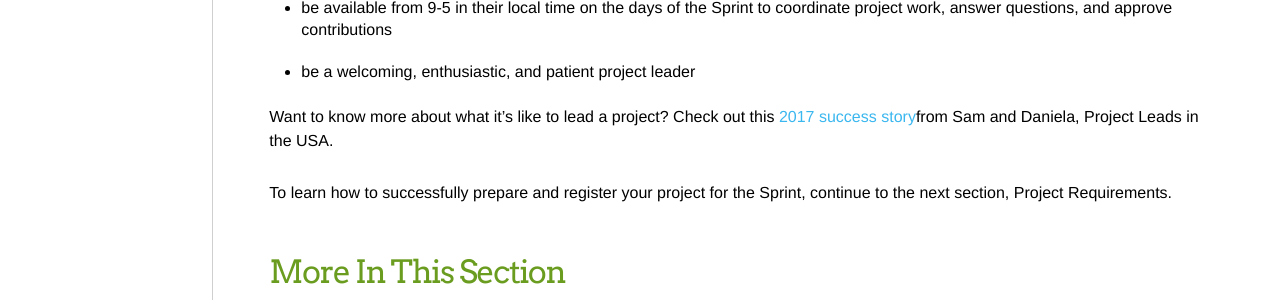
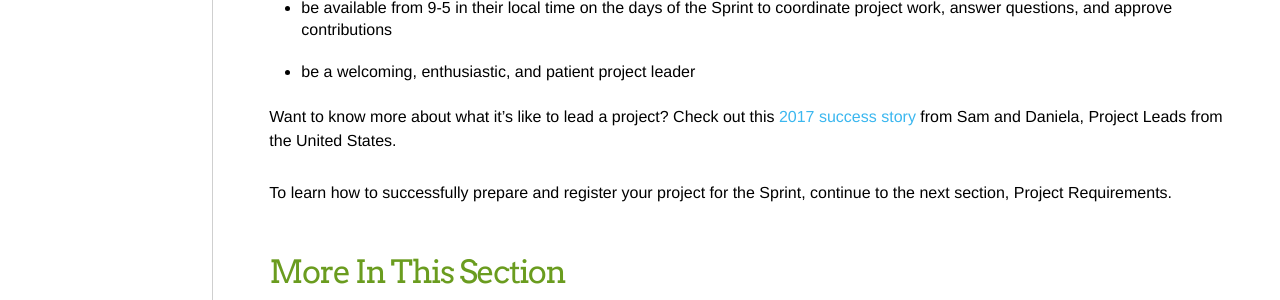
Before and after one commit to mozilla/global-sprint, a Jekyll site: the page built from _articles/project-lead-guide.md, in a window 1280 px wide. Shown: the part 646-946 px from the top of the page. Built offline with Jekyll 4.4.1, drawn with Linux system fonts in a browser that asks for light colours; comment, search, counter and statistics services are not loaded.

Commit message:
Update project-lead-guide.md

```diff
--- a/_articles/project-lead-guide.md
+++ b/_articles/project-lead-guide.md
@@ -22,6 +22,6 @@ In addition to a willingness to work openly, project leads must:
 * be available from 9-5 in their local time on the days of the Sprint to coordinate project work, answer questions, and approve contributions
 * be a welcoming, enthusiastic, and patient project leader
 
-Want to know more about what it's like to lead a project? Check out this [2017 success story](https://medium.com/read-write-participate/daniela-and-sam-project-co-leads-a-global-sprint-2017-story-5f1fcfafb5a5)from Sam and Daniela, Project Leads in the USA.
+Want to know more about what it's like to lead a project? Check out this [2017 success story](https://medium.com/read-write-participate/daniela-and-sam-project-co-leads-a-global-sprint-2017-story-5f1fcfafb5a5) from Sam and Daniela, Project Leads from the United States.
 
 To learn how to successfully prepare and register your project for the Sprint, continue to the next section, Project Requirements.
```
